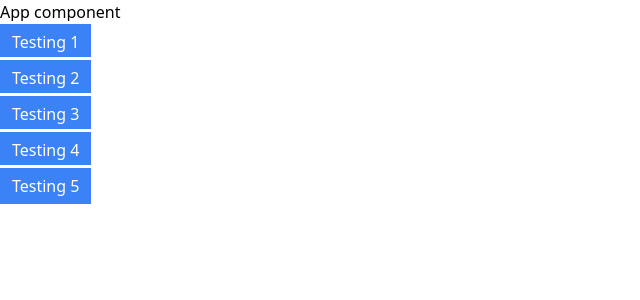
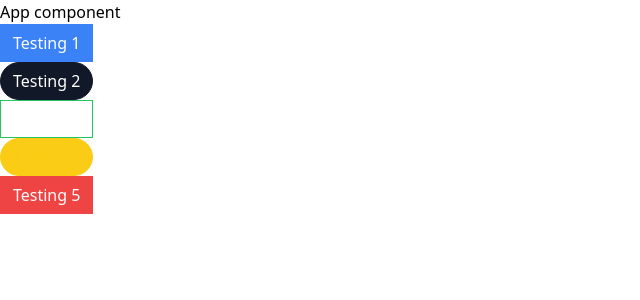
Before and after one commit to RyanThen/react-practice-projects, a React (Create React App) app in the folder comps/: page / in a window 1280 px wide. Shown: the top 300 px of the page, without its empty margins (0-640 px from the left). Built offline with nearby package versions, Linux system fonts and the light colour scheme.

Commit message:
installed classnames library and finalized btn variations

```diff
--- a/comps/package.json
+++ b/comps/package.json
@@ -6,6 +6,7 @@
     "@testing-library/jest-dom": "^5.16.5",
     "@testing-library/react": "^13.4.0",
     "@testing-library/user-event": "^13.5.0",
+    "classnames": "^2.3.2",
     "prop-types": "^15.8.1",
     "react": "^18.2.0",
     "react-dom": "^18.2.0",
--- a/comps/src/App.js
+++ b/comps/src/App.js
@@ -14,11 +14,11 @@
       </div>
 
       <div>
-        <Button success>Testing 3</Button>
+        <Button success outline>Testing 3</Button>
       </div>
 
       <div>
-        <Button warning rounded>Testing 4</Button>
+        <Button warning outline rounded>Testing 4</Button>
       </div>
 
       <div>
--- a/comps/src/components/Button.js
+++ b/comps/src/components/Button.js
@@ -1,4 +1,4 @@
-import PropTypes from 'prop-types';
+import className from 'classnames';
 
 function Button({
   children,
@@ -10,9 +10,24 @@
   outline,
   rounded
  }) {
+  const classes = className('px-3 py-1.5 border', {
+    'border-blue-500 bg-blue-500 text-white': primary,
+    'border-gray-900 bg-gray-900 text-white': secondary,
+    'border-green-500 bg-green-500 text-white': success,
+    'border-yellow-400 bg-yellow-400 text-white': warning,
+    'border-red-500 bg-red-500 text-white': danger,
+    'rounded-full': rounded,
+    'bg-white': outline,
+    'text-blue-500': outline && primary,
+    'text-gray-900': outline && secondary,
+    'text-green-500': outline && success,
+    'text-yellow-400': outline && warning,
+    'text-red-500': outline && danger,
+  });
+
   return (
     <div className="btn-container">
-      <button className="px-3 py-1.5 border-blue-600 bg-blue-500 text-white outline">{children}</button>
+      <button className={classes}>{children}</button>
     </div>
   )
 }
```
Also changed, not shown: 1 other file (tests, documents, lock files or other folders).
